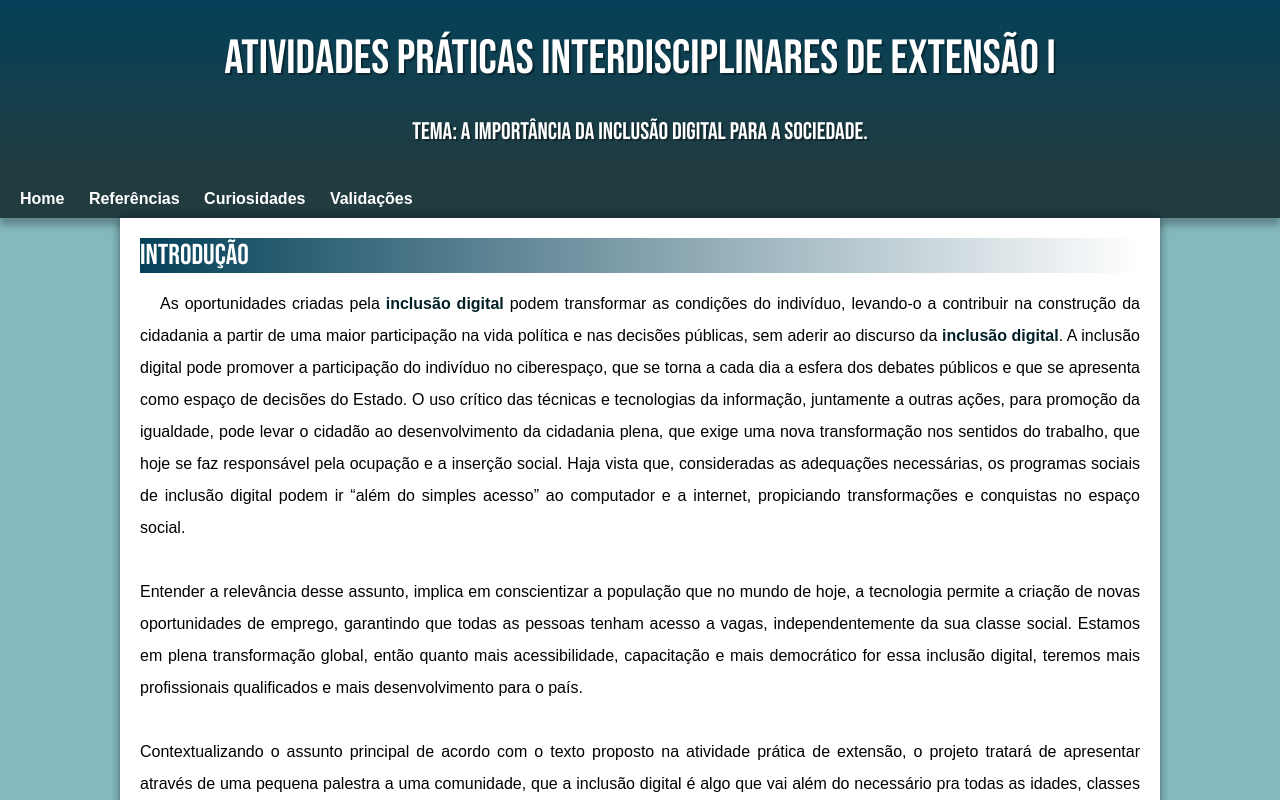
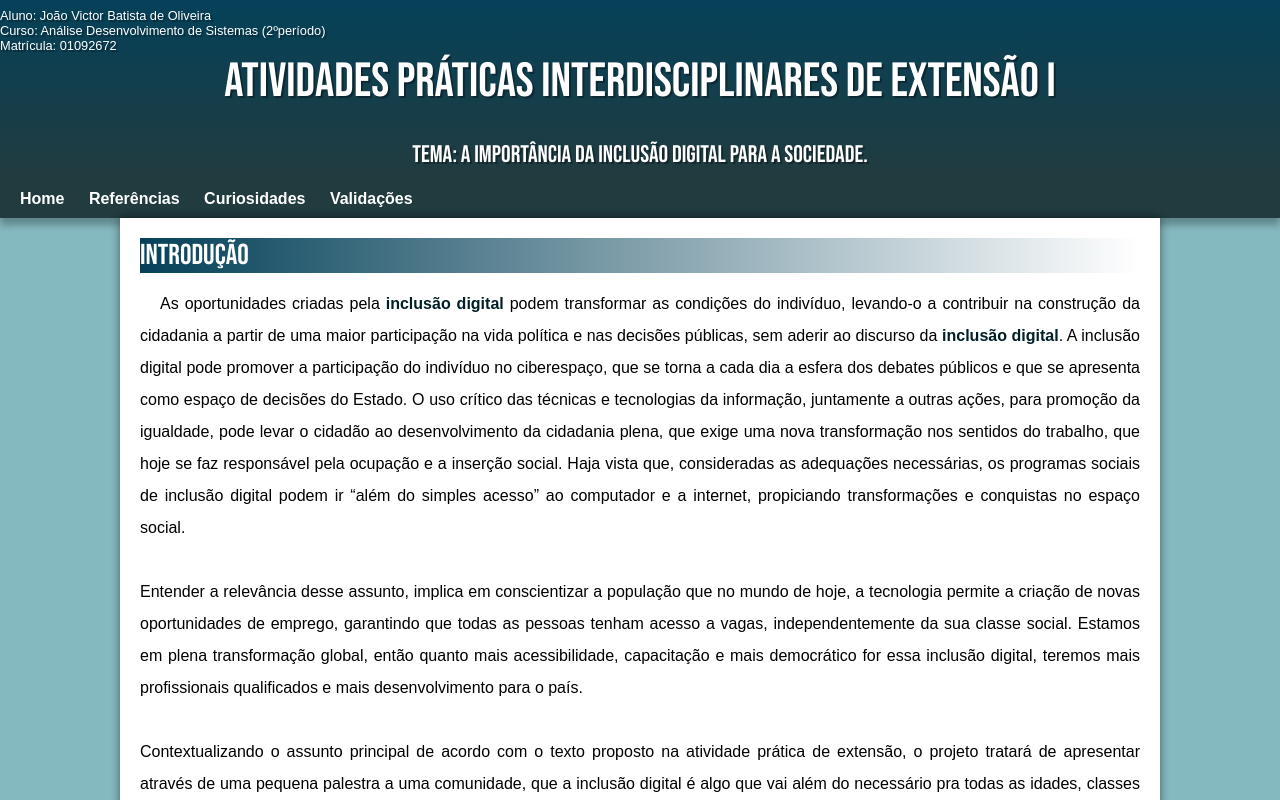
Before and after one commit to victoroliver1/projeto-extensao-I, a plain HTML site: page index.html in a window 1280 px wide. Shown: the top 800 px of the page. Drawn offline with Linux system fonts and the light colour scheme.

Commit message:
mudanças

```diff
--- a/index.html
+++ b/index.html
@@ -12,6 +12,10 @@
 <body>
 
 <header>
+    <p class="cabecalho">Aluno: João Victor Batista de Oliveira <br>
+    Curso: Análise Desenvolvimento de Sistemas (2ºperíodo) <br>
+    Matrícula: 01092672</p>
+
     <h1>
         Atividades Práticas Interdisciplinares de Extensão I
     </h1>
--- a/style.css
+++ b/style.css
@@ -52,6 +52,20 @@ header > p{
     padding: 10px;
     text-shadow: 2px 2px 0px rgba(0, 0, 0, 0.347);
 }
+
+header > p.cabecalho{
+
+  margin-left: 0;
+  padding-left: 0;
+  text-align: left;
+  margin-top: -22px;
+  padding: 0px;
+  font-family: var(--fonte-padrão);
+  font-size: 0.8em;
+  padding-bottom: -20px;
+
+}
+
 
 nav{
     background-color: var(--cor-05);
```
